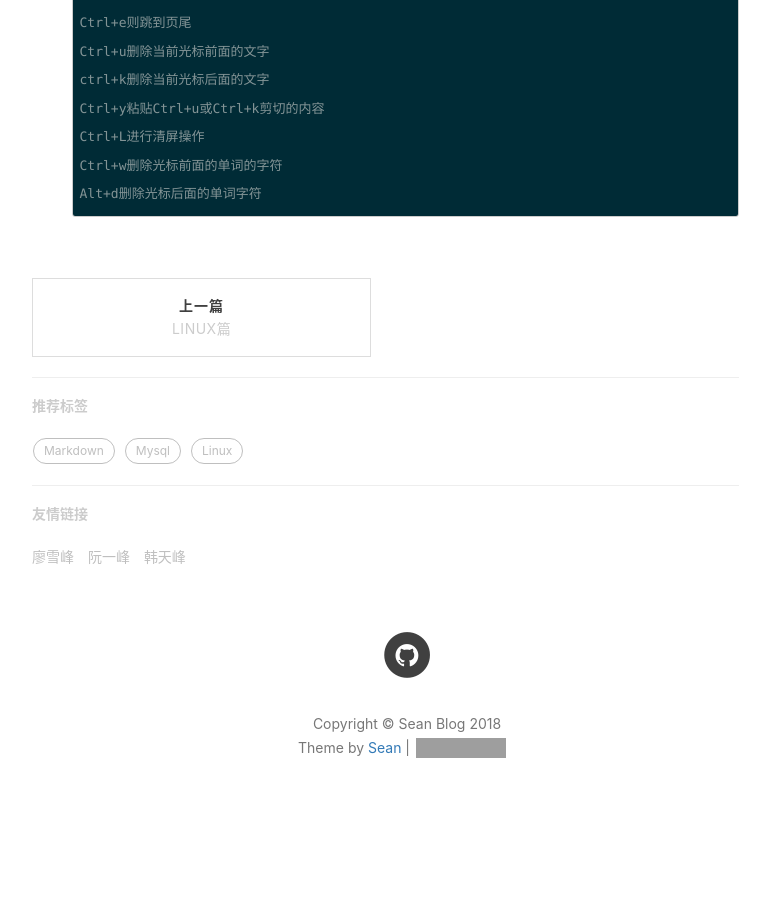
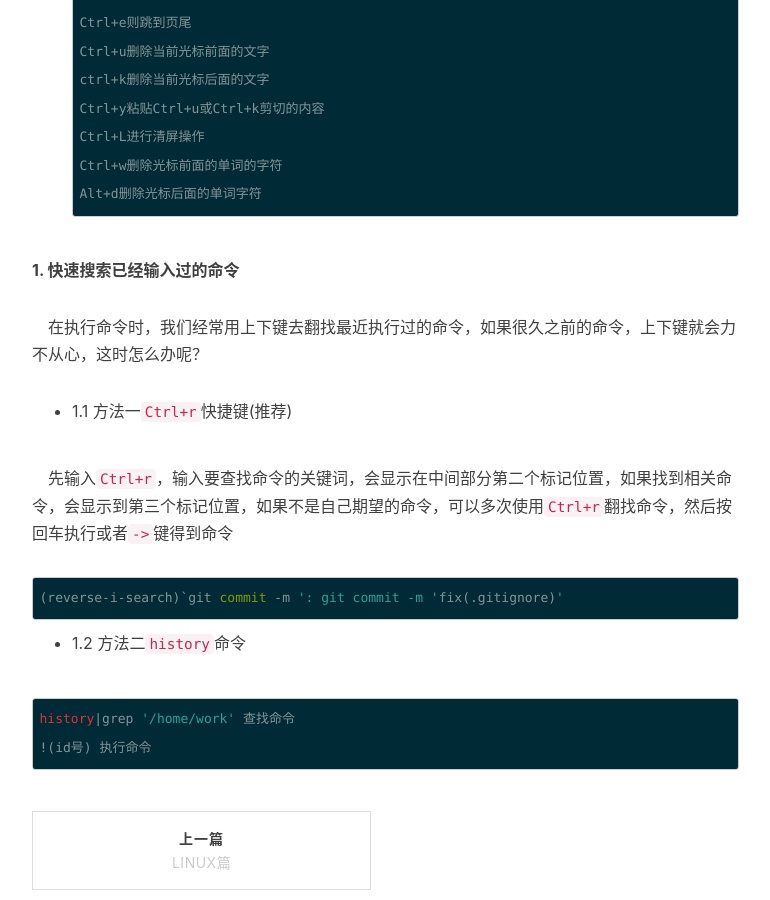
Before and after one commit to xuchaobing01/xuchaobing01.github.io, a Jekyll site: the page built from _posts/2018-06-29-linux_cursor_line.markdown, in a window 1280 px wide and 900 px high, scrolled down 763 px. Shown: the whole window, without its empty margins (233-1003 px from the left). Built offline with Jekyll 4.4.1, drawn with Linux system fonts in a browser that asks for light colours; nearby versions of some CDN libraries; comment, search, counter and statistics services are not loaded; before the commit the page ends 1615 px from its top, so only the background shows below that; grey boxes are pictures that could not be loaded.

Commit message:
fix(limux_cursor_line): 编辑linux命令光标移动技巧添加搜索命令行

````diff
--- a/_posts/2018-06-29-linux_cursor_line.markdown
+++ b/_posts/2018-06-29-linux_cursor_line.markdown
@@ -25,3 +25,20 @@ Ctrl+L进行清屏操作
 Ctrl+w删除光标前面的单词的字符
 Alt+d删除光标后面的单词字符
 ```
+
+**1. 快速搜索已经输入过的命令**
+
+&emsp;在执行命令时，我们经常用上下键去翻找最近执行过的命令，如果很久之前的命令，上下键就会力不从心，这时怎么办呢？
+
+- 1.1 方法一`Ctrl+r`快捷键(推荐)
+
+&emsp;先输入`Ctrl+r`，输入要查找命令的关键词，会显示在中间部分第二个标记位置，如果找到相关命令，会显示到第三个标记位置，如果不是自己期望的命令，可以多次使用`Ctrl+r`翻找命令，然后按回车执行或者`->`键得到命令
+
+    (reverse-i-search)`git commit -m ': git commit -m 'fix(.gitignore)'
+
+- 1.2 方法二`history`命令
+
+```
+history|grep '/home/work' 查找命令
+!(id号) 执行命令
+```
````
Also changed, not shown: _posts/2018-06-16-markdown-use.markdown (renamed from _posts/2018-06-16-use-markdown.markdown).
